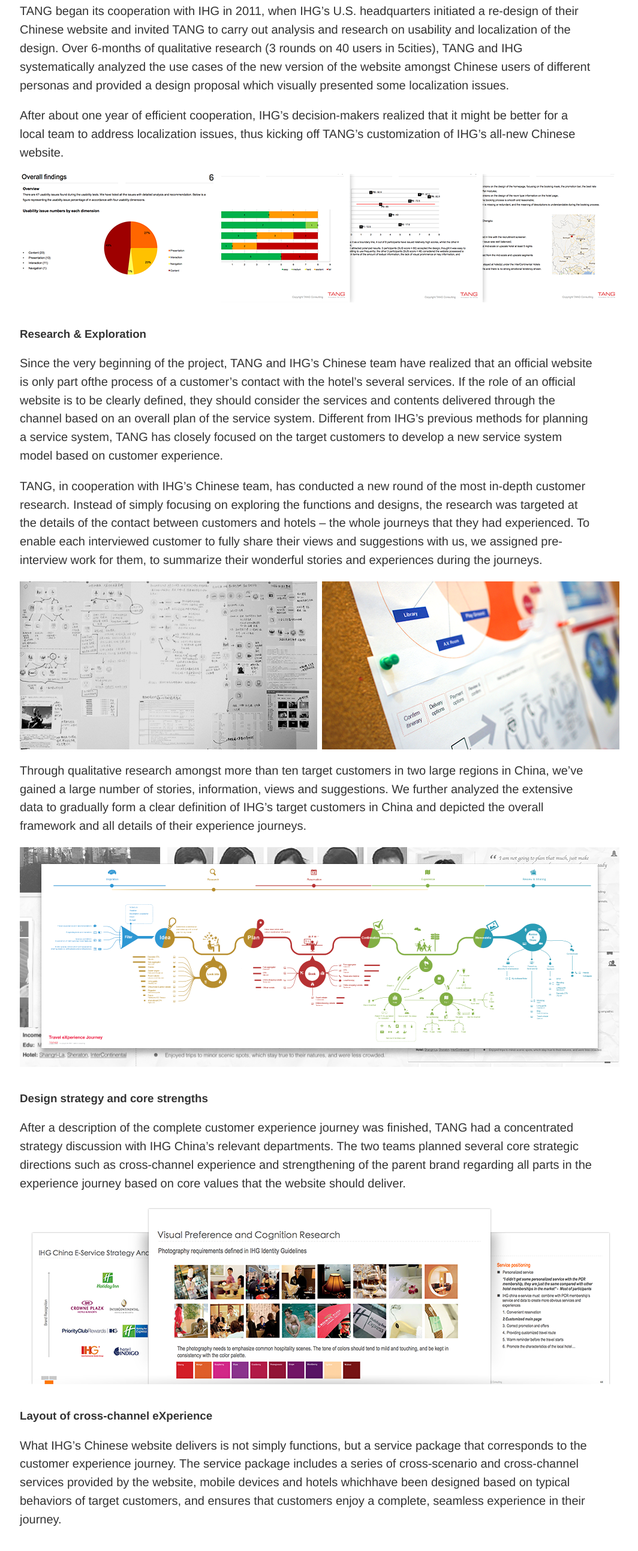
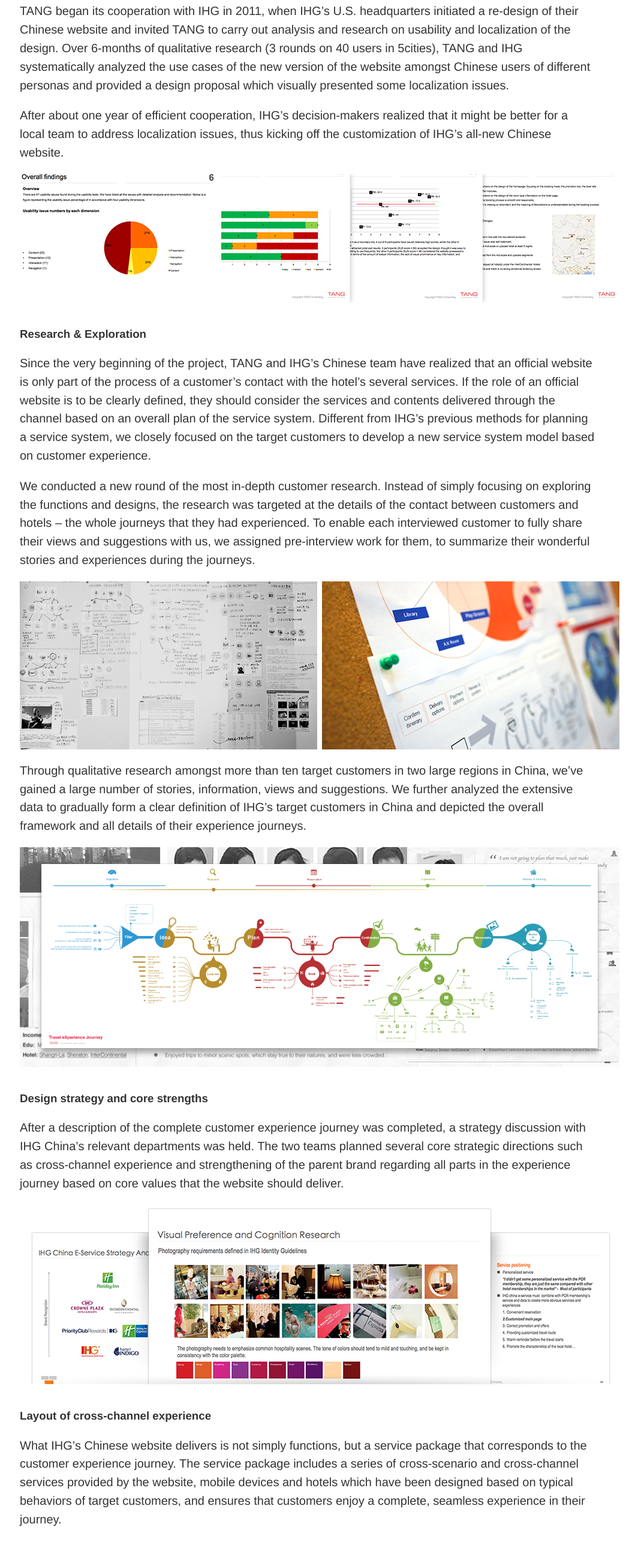
Before and after one commit to wousser/wousser.github.com, a plain HTML site: page ihg.html in a window 1280 px wide. Shown: the part 1029-3614 px from the top of the page at 60% size, without its empty margins (127-1191 px from the left). Drawn offline with nearby package versions, Linux system fonts and the light colour scheme.

Commit message:
Updates to IHG case study

```diff
--- a/ihg.html
+++ b/ihg.html
@@ -50,7 +50,7 @@
         <article>
         <h3>About</h3>
         <p>
-        InterContinental Hotels Group (IHG), founded in 1946, has become the world’s largest hotel management group with a strong distribution network. IHG has brands such as InterContinental Hotels & Resorts, Holiday Inn, Crowne Plaza Hotels & Resorts, Holiday Express, Indigo, Candlewood and Staybridge, and boasts over 55 years’ of experience in management of international hotels. IHG is also the hotel group with the world’s highest number of rooms (up to 540,000) in nearly 100 countries.
+        InterContinental Hotels Group (IHG), founded in 1946, has become the world’s largest hotel management group with a strong distribution network. IHG has brands such as InterContinental Hotels & Resorts, Holiday Inn, Crowne Plaza Hotels & Resorts, Holiday Express, Indigo, Candlewood and Staybridge, and boasts over 55 years of experience in management of international hotels. IHG is also the hotel group with the world’s highest number of rooms (up to 540,000) in nearly 100 countries.
         </p>
         <img class="ihgcasestudy" src="img/ihg/overview.png" alt="" title="" />
 
@@ -59,15 +59,15 @@
         <p>TANG began its cooperation with IHG in 2011, when IHG’s U.S. headquarters initiated a re-design of their Chinese website and invited TANG to carry out analysis and research on usability and localization of the design. Over 6-months of qualitative research (3 rounds on 40 users in 5cities), TANG and IHG systematically analyzed the use cases of the new version of the website amongst Chinese users of different personas and provided a design proposal which visually presented some localization issues.
         </p>
           <p>
-          After about one year of efficient cooperation, IHG’s decision-makers realized that it might be better for a local team to address localization issues, thus kicking off TANG’s customization of IHG’s all-new Chinese website.
+          After about one year of efficient cooperation, IHG’s decision-makers realized that it might be better for a local team to address localization issues, thus kicking off the customization of IHG’s all-new Chinese website.
         </p>
         <img class="ihgcasestudy" src="img/ihg/background.png" alt="" title="" />
         <h3>Research & Exploration</h3>
       <p>
-Since the very beginning of the project, TANG and IHG’s Chinese team have realized that an official website is only part ofthe process of a customer’s contact with the hotel’s several services. If the role of an official website is to be clearly defined, they should consider the services and contents delivered through the channel based on an overall plan of the service system. Different from IHG’s previous methods for planning a service system, TANG has closely focused on the target customers to develop a new service system model based on customer experience.
+Since the very beginning of the project, TANG and IHG’s Chinese team have realized that an official website is only part of the process of a customer’s contact with the hotel’s several services. If the role of an official website is to be clearly defined, they should consider the services and contents delivered through the channel based on an overall plan of the service system. Different from IHG’s previous methods for planning a service system, we closely focused on the target customers to develop a new service system model based on customer experience.
       </p>
       <p>
-TANG, in cooperation with IHG’s Chinese team, has conducted a new round of the most in-depth customer research. Instead of simply focusing on exploring the functions and designs, the research was targeted at the details of the contact between customers and hotels – the whole journeys that they had experienced. To enable each interviewed customer to fully share their views and suggestions with us, we assigned pre-interview work for them, to summarize their wonderful stories and experiences during the journeys.
+We conducted a new round of the most in-depth customer research. Instead of simply focusing on exploring the functions and designs, the research was targeted at the details of the contact between customers and hotels – the whole journeys that they had experienced. To enable each interviewed customer to fully share their views and suggestions with us, we assigned pre-interview work for them, to summarize their wonderful stories and experiences during the journeys.
       </p>
       <img class="ihgcasestudy" src="img/ihg/research.png" alt="" title="" />
       <p>
@@ -76,12 +76,12 @@ Through qualitative research amongst more than ten target customers in two large
 <img class="ihgcasestudy" src="img/ihg/experiencejourney.png" alt="" title="" />
       <h3>Design strategy and core strengths</h3>
       <p>
-After a description of the complete customer experience journey was finished, TANG had a concentrated strategy discussion with IHG China’s relevant departments. The two teams planned several core strategic directions such as cross-channel experience and strengthening of the parent brand regarding all parts in the experience journey based on core values that the website should deliver.
+After a description of the complete customer experience journey was completed, a strategy discussion with IHG China’s relevant departments was held. The two teams planned several core strategic directions such as cross-channel experience and strengthening of the parent brand regarding all parts in the experience journey based on core values that the website should deliver.
       </p>
 <img class="ihgcasestudy" src="img/ihg/strategy.png" alt="" title="" />
-      <h3>Layout of cross-channel eXperience</h3>
+      <h3>Layout of cross-channel experience</h3>
     <p>
-What IHG’s Chinese website delivers is not simply functions, but a service package that corresponds to the customer experience journey. The service package includes a series of cross-scenario and cross-channel services provided by the website, mobile devices and hotels whichhave been designed based on typical behaviors of target customers, and ensures that customers enjoy a complete, seamless experience in their journey.
+What IHG’s Chinese website delivers is not simply functions, but a service package that corresponds to the customer experience journey. The service package includes a series of cross-scenario and cross-channel services provided by the website, mobile devices and hotels which have been designed based on typical behaviors of target customers, and ensures that customers enjoy a complete, seamless experience in their journey.
     </p>
 <img class="ihgcasestudy" src="img/ihg/crosschannel.png" alt="" title="" />
     <h3>Stronger brand construction</h3>
@@ -94,12 +94,12 @@ Through much trial and adjustment, we’ve summarized content resources and info
   <img class="ihgcasestudy" src="img/ihg/brand.png" alt="" title="" />
   <h3>Hotel experiences that touch hearts</h3>
 <p>
-IHG is a high-quality and well-reputed hotel group. We want customers to enjoy the service package,e xperience and brand charm that IHG offers, rather than feel that they are simply choosing a hotel. Therefore, we’ve reconsidered and redesigned IHG’s hotel contents because guests are no longer content with basic information such as prices and room types. We will offer customers a more personal experience to the hotel, so they can listen to its stories and experience its cultural atmosphere.
+IHG is a high-quality and well-reputed hotel group. We want customers to enjoy the service package, experience and brand charm that IHG offers, rather than feel that they are simply choosing a hotel. Therefore, we’ve reconsidered and redesigned IHG’s hotel contents because guests are no longer content with basic information such as prices and room types. We will offer customers a more personal experience to the hotel, so they can listen to its stories and experience its cultural atmosphere.
 </p>
 <img class="ihgcasestudy" src="img/ihg/experience.png" alt="" title="" />
 <h3>Simplest booking process</h3>
 <p>
-  The core business of a hotel’s website has typically been focused on increasing in the number and success rate of online booking. Therefore, we’ve carefully developed the simplest booking process in the industry. We designed a preview page to reduce reliance on the Hotel Details page, thus decreasing the number of page jumps and making it easier to make choices or comparisons. Moreover, we have incorporated all procedures into three steps by simplifying and integrating the payment process in a bold and decisive way to ensure minimum error and bouncerates.
+  The core business of a hotel’s website has typically been focused on increasing in the number and success rate of online booking. Therefore, we’ve carefully developed the simplest booking process in the industry. We designed a preview page to reduce reliance on the Hotel Details page, thus decreasing the number of page jumps and making it easier to make choices or comparisons. Moreover, we have incorporated all procedures into three steps by simplifying and integrating the payment process in a bold and decisive way to ensure minimum error and bounce rates.
 </p>
 <img class="ihgcasestudy" src="img/ihg/booking.png" alt="" title="" />
 <h3>Innovative services</h3>
@@ -109,7 +109,7 @@ The customer experience journey shows that the customers’ contact with hotels
 <img class="ihgcasestudy" src="img/ihg/innovation.png" alt="" title="" />
 <h3>Feedback and Landing</h3>
 <p>
-TANG helped complete IHG’s Chinese website concept plan in 2011, which was highly recognized by IHG China and its U.S.Headquarters from research analysis to strategic design. Through joint promotion and efforts, IHG decided to independently design its Chinese official website in late 2012 to make it the first local website different from the international one. Meanwhile, since late 2013, IHG began to integrate the Chinese websites of its sub-brands, making IHG’s Chinese website the only official website in Mainland China.
+We helped complete IHG’s Chinese website concept plan in 2011, which was highly recognized by IHG China and its U.S. Headquarters from research analysis to strategic design. Through joint promotion and efforts, IHG decided to independently design its Chinese official website in late 2012 to make it the first local website different from the international one. Meanwhile, since late 2013, IHG began to integrate the Chinese websites of its sub-brands, making IHG’s Chinese website the only official website in Mainland China.
 </p>
 <p>
 In early 2013, TANG started the detailed design of IHG’s new Chinese website. By the middle of 2013, IHG Chinese website saw a 3-fold increase in the number of online bookings than two years before.
```
